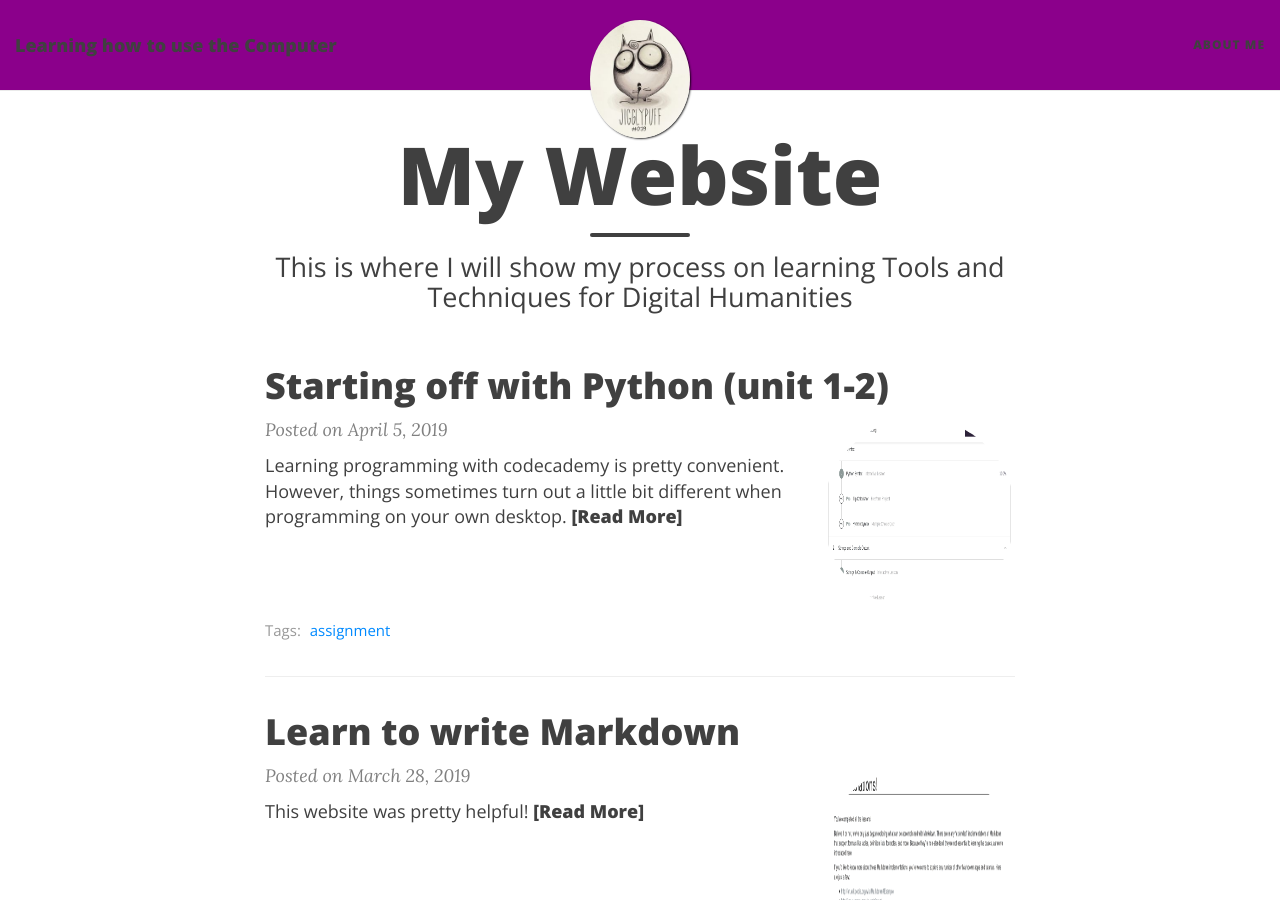
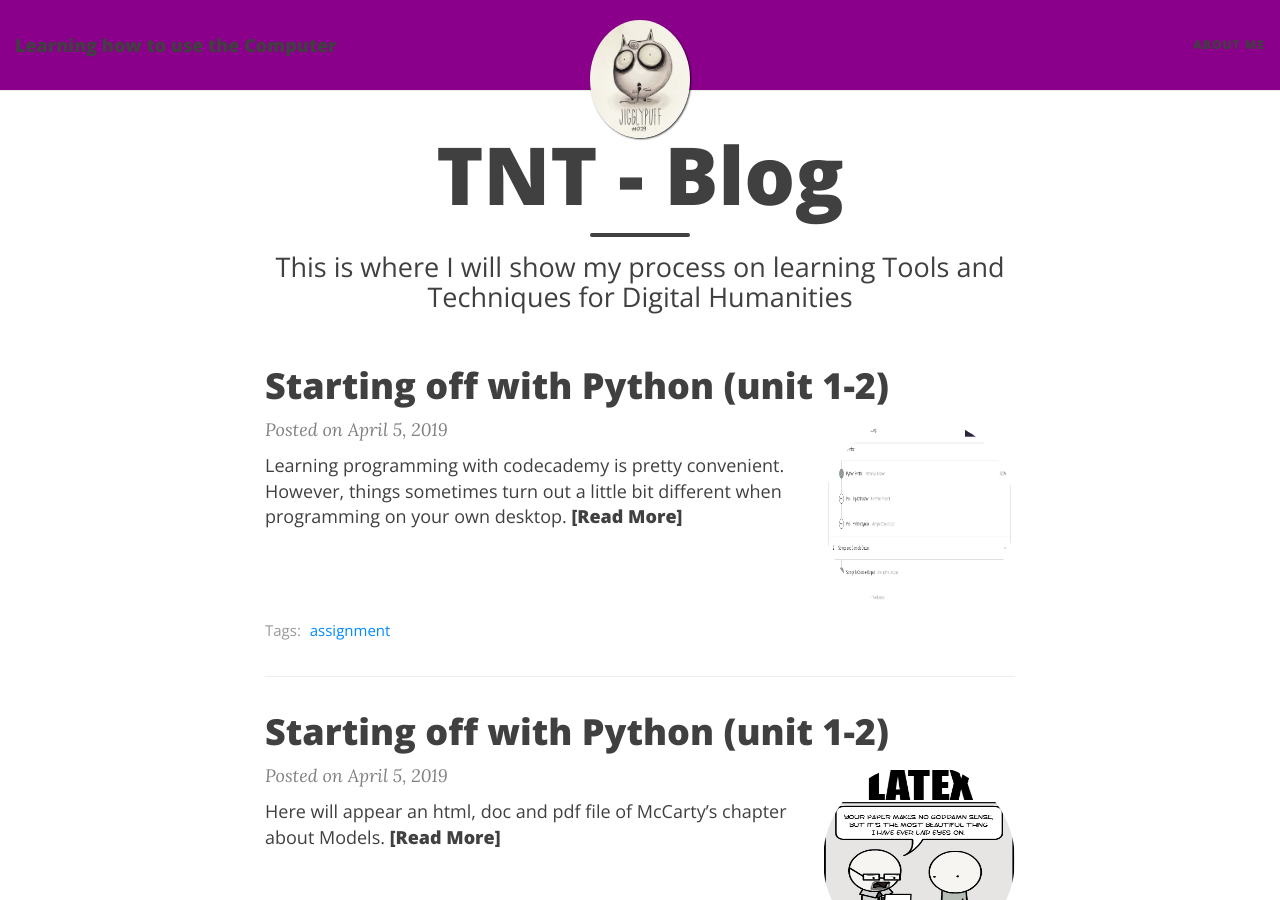
Before and after one commit to Anna-Pi/Anna-Pi.github.io, a Jekyll site: the page built from index.html, in a window 1280 px wide and 900 px high. Built offline with Jekyll 4.4.1, drawn with Linux system fonts in a browser that asks for light colours; nearby versions of some CDN libraries; the list of posts is cut into pages by our own code.

Commit message:
Change in files

```diff
--- /dev/null
+++ b/_posts/2019-04-05-learn-pandoc.md
@@ -0,0 +1,11 @@
+---
+layout: post
+title: Starting off with Python (unit 1-2)
+image: /img/latex.jpg
+tags: [assignment]
+---
+
+Here will appear an html, doc and pdf file of McCarty's chapter about Models.
+
+
+![LaTeX](/img/latex.jpg "latex")
--- a/index.html
+++ b/index.html
@@ -1,6 +1,6 @@
 ---
 layout: page
-title: My Website
+title: TNT - Blog
 subtitle: This is where I will show my process on learning Tools and Techniques for Digital Humanities
 use-site-title: true
 ---
```
Also changed, not shown: _posts/2019-04-05-learn-python.md (renamed from _posts/2019-04-05-learn-python-1.md), img/latex.jpg (added).
